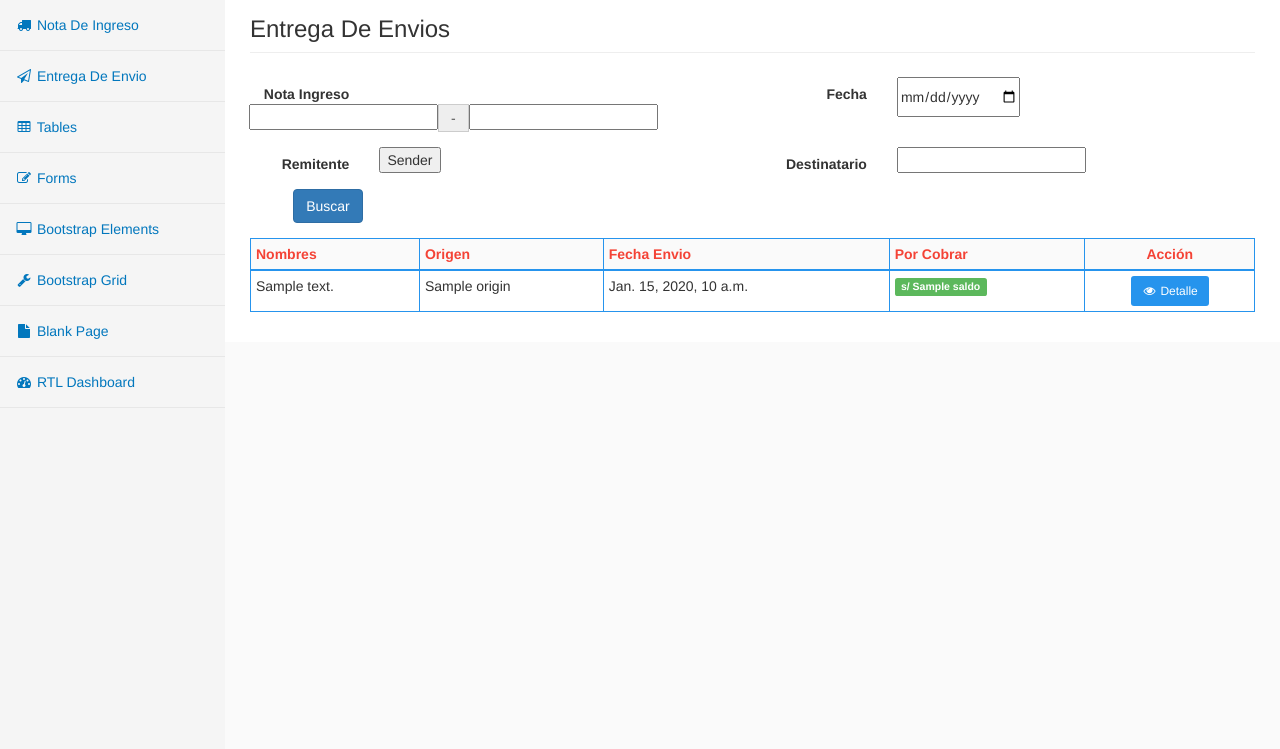
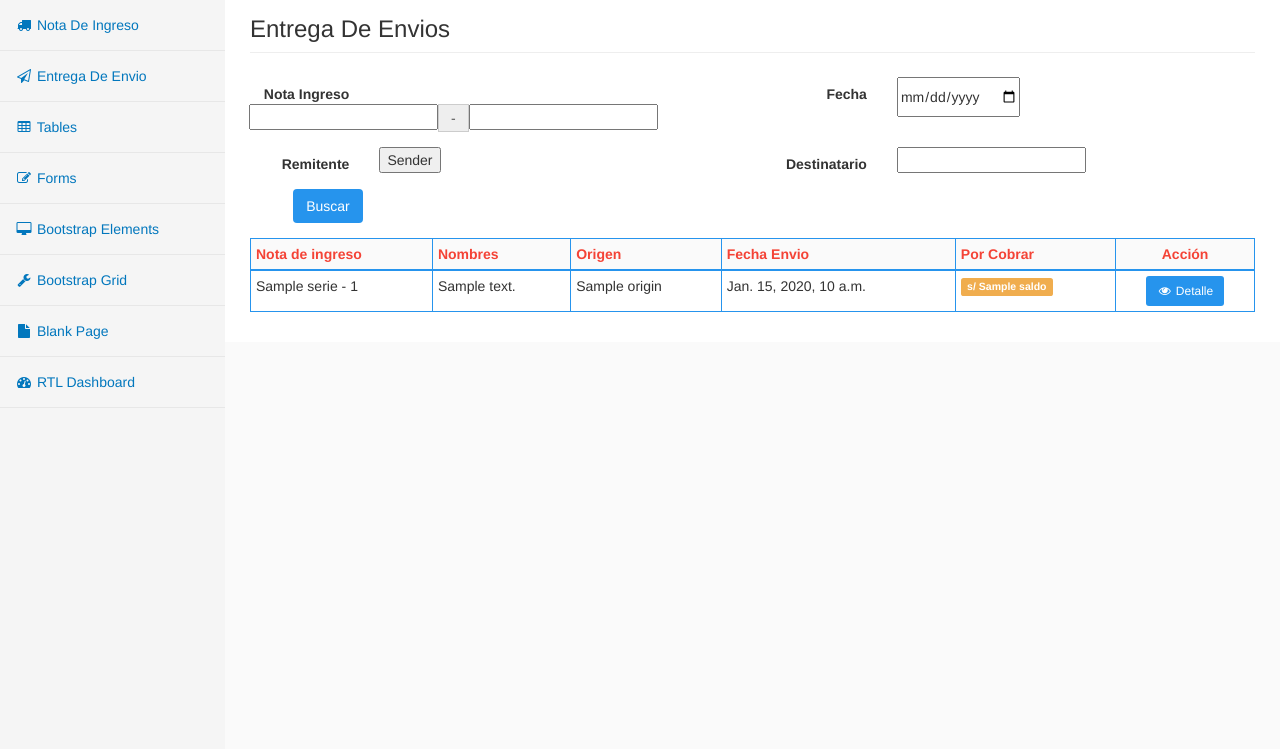
Before and after one commit to neunapp/swnenvio, a Django app: template nshipping/templates/ingreso/entrega/entrega.html in a window 1280 px wide. Shown: the part 51-800 px from the top of the page. Run offline with Django 3.2, Linux system fonts and the light colour scheme; the template is opened without the code that fills it: most values are stand-ins (such as "Sample title", 1, 10 or a date in 2020); form fields are guessed from the names that the template uses; some libraries are stand-ins or nearby versions.

Commit message:
fin de lista de envios

```diff
--- a/nshipping/templates/ingreso/entrega/entrega.html
+++ b/nshipping/templates/ingreso/entrega/entrega.html
@@ -3,11 +3,11 @@
 {% block sidenav %}
 
     <li>
-        <a href="{% url 'ingreso_app:nota_ingreso' %}"><i class="fa fa-fw fa-truck"></i> Nota De Ingreso</a>
+        <a href="{% url 'ingreso_app:nota-ingreso' %}"><i class="fa fa-fw fa-truck"></i> Nota De Ingreso</a>
     </li>
 
     <li>
-        <a class="active" href="{% url 'users_app:entrega_envio' %}"><i class="fa fa-fw fa-paper-plane-o"></i> Entrega De Envio</a>
+        <a class="active" href="{% url 'ingreso_app:lista_envio' %}"><i class="fa fa-fw fa-paper-plane-o"></i> Entrega De Envio</a>
     </li>
 
     <li>
@@ -92,7 +92,7 @@
             <div class="col-xs-6">
                 <div class="form-group">
                     <div class="col-sm-offset-1 col-sm-10">
-                      <button type="submit" class="btn btn-primary">Buscar</button>
+                      <button type="submit" class="btn btn-quilla">Buscar</button>
                     </div>
                 </div>
             </div>
@@ -104,6 +104,7 @@
           <table class="table table-bordered table-hover table-condensed table-quilla">
                 <thead>
                     <tr>
+                        <th>Nota de ingreso</th>
                         <th>Nombres</th>
                         <th>Origen</th>
                         <th>Fecha Envio</th>
@@ -114,20 +115,33 @@
                 <tbody>
                     {% for paquete in paquetes %}
                         <tr>
+                            <td>{{ paquete.depositslip.serie }} - {{ paquete.depositslip.number }}</td>
                             <td>{{ paquete.depositslip.addressee }}</td>
                             <td>{{ paquete.depositslip.origin }}</td>
                             <td>{{ paquete.depositslip.created }}</td>
-                            {% if paquete.saldo == '0' %}
+                            {% if paquete.saldo == 0  %}
+                                <td>
+                                    <span class="label label-success">s/ {{ paquete.saldo }}</span>
+                                </td>
                             {% else %}
+                                {% if paquete.saldo == paquete.depositslip.total_amount %}
+                                    <td>
+                                        <span class="label label-danger">s/ {{ paquete.saldo }}</span>
+                                    </td>
+                                {% else %}
+                                    <td>
+                                        <span class="label label-warning">s/ {{ paquete.saldo }}</span>
+                                    </td>
+                                {% endif %}
                             {% endif %}
-                            <td>
-                                <span class="label label-success">s/ {{ paquete.saldo }}</span>
-                            </td>
+
                             <td class="text-center">
-                                <a href="{% url 'users_app:entrega_detalle' %}" class="btn btn-sm btn-quilla"><i class="fa fa-fw fa-eye"></i> Detalle</a>
+                                <a href="{% url 'ingreso_app:detalle_envio' paquete.pk %}" class="btn btn-sm btn-quilla"><i class="fa fa-fw fa-eye"></i> Detalle</a>
 
                             </td>
                         </tr>
+                    {% empty %}
+                        <td colspan="6">Lo sentimos no hay resultados en la busqueda :(</td>
                     {% endfor %}
 
                 </tbody>
--- a/nshipping/templates/ingreso/entrega/entrega_detalle.html
+++ b/nshipping/templates/ingreso/entrega/entrega_detalle.html
@@ -6,7 +6,7 @@
         <a href="{% url 'users_app:nota' %}"><i class="fa fa-fw fa-truck"></i> Nota De Ingreso</a>
     </li>
     <li>
-        <a class="active" href="{% url 'users_app:entrega_envio' %}"><i class="fa fa-fw fa-paper-plane-o"></i> Entrega De Envio</a>
+        <a class="active" href="{% url 'ingreso_app:lista_envio' %}"><i class="fa fa-fw fa-paper-plane-o"></i> Entrega De Envio</a>
     </li>
     <li>
         <a href="#"><i class="fa fa-fw fa-table"></i> Tables</a>
--- a/nshipping/templates/ingreso/nota_ingreso/nota.html
+++ b/nshipping/templates/ingreso/nota_ingreso/nota.html
@@ -7,7 +7,7 @@
     </li>
 
     <li>
-        <a href="{% url 'users_app:entrega_envio' %}"><i class="fa fa-fw fa-paper-plane-o"></i> Entrega De Envio</a>
+        <a href="{% url 'ingreso_app:lista_envio' %}"><i class="fa fa-fw fa-paper-plane-o"></i> Entrega De Envio</a>
     </li>
 
     <li>
--- a/nshipping/templates/users/panel/panel.html
+++ b/nshipping/templates/users/panel/panel.html
@@ -3,10 +3,10 @@
     {% block sidenav %}
 
         <li>
-            <a href="{% url 'ingreso_app:nota_ingreso' %}"><i class="fa fa-fw fa-truck"></i> Nota De Ingreso</a>
+            <a href="{% url 'ingreso_app:nota-ingreso' %}"><i class="fa fa-fw fa-truck"></i> Nota De Ingreso</a>
         </li>
         <li>
-            <a href="{% url 'users_app:entrega_envio' %}"><i class="fa fa-fw fa-paper-plane-o"></i> Entrega De Envio</a>
+            <a href="{% url 'ingreso_app:lista_envio' %}"><i class="fa fa-fw fa-paper-plane-o"></i> Entrega De Envio</a>
         </li>
         <li>
             <a href="#"><i class="fa fa-fw fa-table"></i> Tables</a>
```
Also changed, not shown: nshipping/apps/ingreso/urls.py (+6 -1 lines), nshipping/apps/ingreso/views.py (+7 -15 lines).
